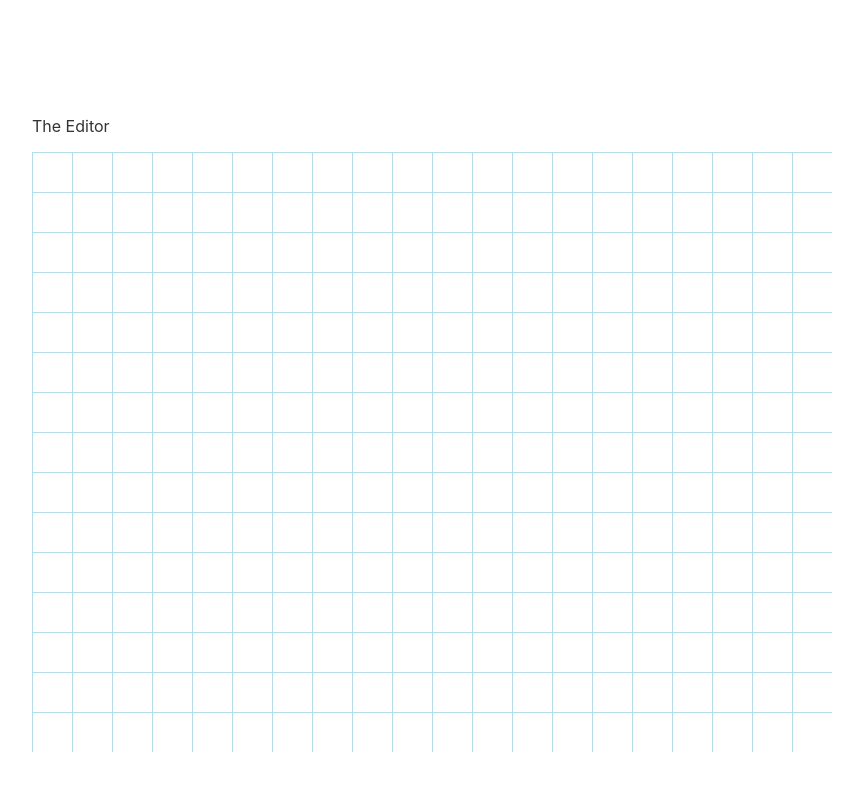
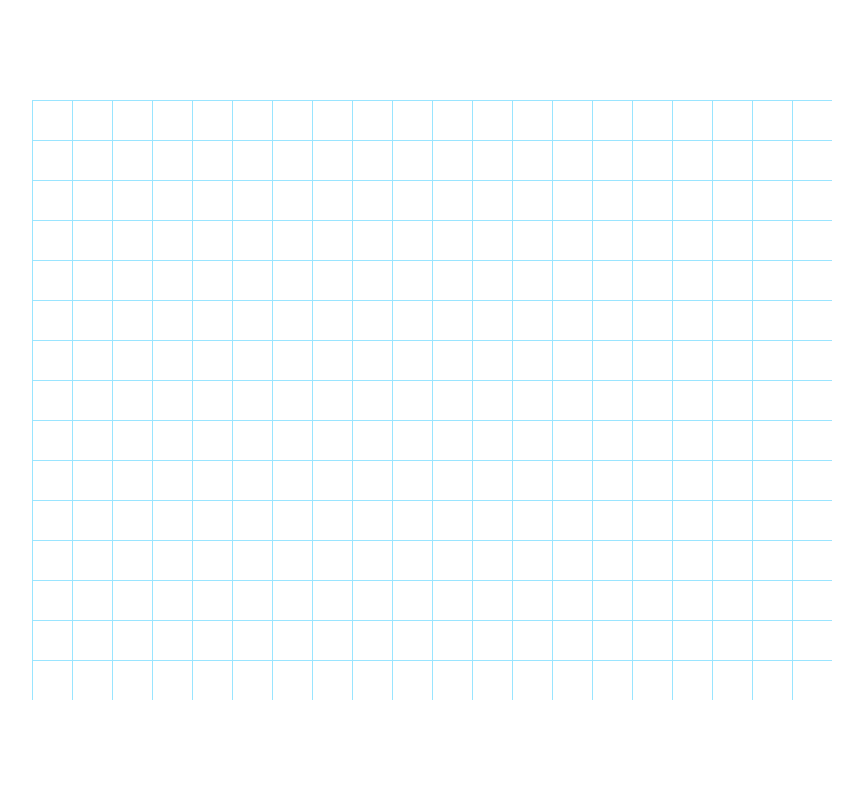
Before and after one commit to DefinitelyMaybe/bewerk, a Svelte app: page / in a window 1280 px wide. Shown: the top 790 px of the page, without its empty margins (68-931 px from the left). Built offline with nearby package versions, Linux system fonts and the light colour scheme.

Commit message:
clipped nodes outside of boundary

```diff
--- a/src/editor.svelte
+++ b/src/editor.svelte
@@ -1,7 +1,43 @@
 <script>
+	import Node from './node.svelte'
+	// let grabbing = false
+	let nodes = [
+		{ id:1, x:200, y:200, component:Node }
+	]
+	let currentNode
+
+	// catch mousewheel events (later mobile pinch) for zoom
+
+	// create an origin and position nodes relative to the origin
+
+	// pick up on the drag events for panning across the graph
+	function handleDragStart(event) {
+		console.log("editor Drag Start")
+		// check what was dragged
+		// grabbing = true
+		if (event.target.nodeName == 'MAIN') {
+			// editor
+			console.log("begin pan")
+			const img = new Image();
+			event.dataTransfer.setDragImage(img, 0, 0)
+		} else {
+			// node
+			// get node id and set to current node
+			// then update nodes selected prop
+		}
+	}
+
+	//on click of empty space de-select current node
+
+	// context menu for right click event
+	// on import cursor change to waiting?
+
 	function handleDragOver (event) {
 		event.preventDefault()
-		event.dataTransfer.dropEffect = "move"
+	}
+
+	function handleDragEnd(event) {
+		// grabbing = false
 	}
 
 	function handleDrop (event) {
@@ -11,7 +47,10 @@
 
 		// now we need to tell that element that it was a valid drop
 		// set one of its attributes
-		document.getElementById(id).setAttribute("dropped", true)
+		if (id) {
+			// how does the dom actually know which element to use
+			document.getElementById(id).setAttribute("dropped", true)
+		}
 	}
 </script>
 
@@ -19,6 +58,7 @@
 	main {
 		width: 800px;
 		height: 600px;
+		clip-path: inset(0px 0px 0px 0px);
 		background-color: #fff;
   	background-size: 40px 40px;
   	background-image:
@@ -27,9 +67,12 @@
 	}
 </style>
 
-<p>
-	The Editor
-</p>
-<main on:dragover={handleDragOver} on:drop={handleDrop}>
-	<slot></slot>
+<main on:dragover={handleDragOver}
+	on:dragend={handleDragEnd}
+	on:drop={handleDrop}
+	on:dragstart={handleDragStart}
+	draggable="true">
+	{#each nodes as {component, x, y, id}, i}
+		<svelte:component this={component} id={id} x={x} y={y}/>
+	{/each}
 </main>
```
